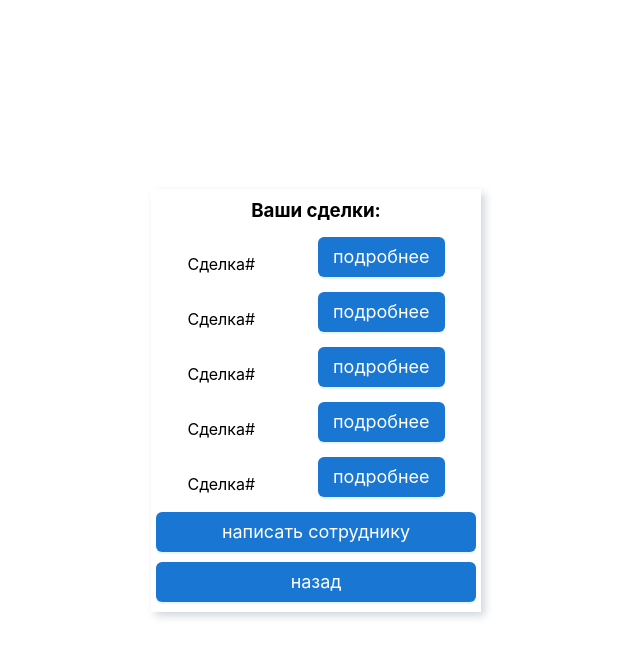
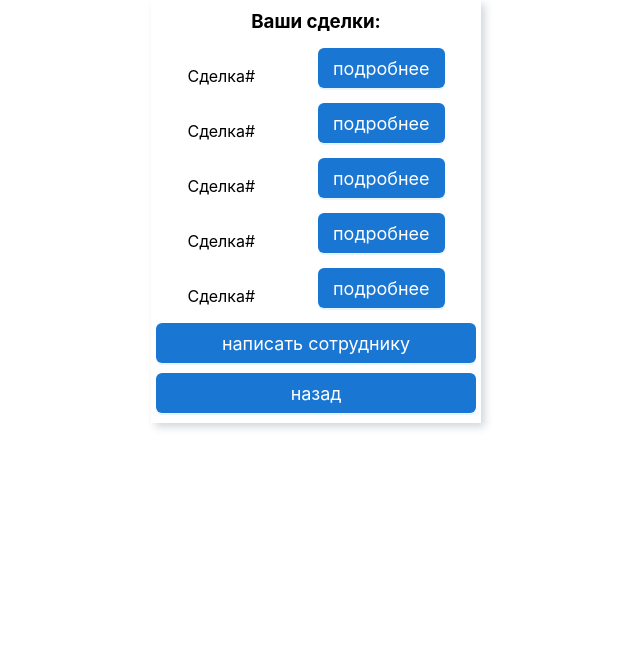
Before and after one commit to qoobatov/belgikgBot, a React (Create React App) app: page /tradelist in a window 1280 px wide. Shown: the top 658 px of the page, without its empty margins (324-964 px from the left). Built offline with nearby package versions, Linux system fonts and the light colour scheme.

Commit message:
change stylee in components( 100vh)

```diff
--- a/src/components/BayerServices/BayerServices.css
+++ b/src/components/BayerServices/BayerServices.css
@@ -20,8 +20,7 @@
   display: flex;
   justify-content: center;
   align-items: center;
-  /* text-align: center; */
-  /* height: 100vh; */
+
 }
 
 .bayer-services-content {
--- a/src/components/Login/Login.css
+++ b/src/components/Login/Login.css
@@ -3,7 +3,6 @@
   flex-direction: column;
   justify-content: center;
   align-items: center;
-  height: 100vh;
 }
 #basic_username{
   margin-bottom: 20px;
--- a/src/components/MyTrades/MyTrades.css
+++ b/src/components/MyTrades/MyTrades.css
@@ -2,7 +2,6 @@
   display: flex;
   justify-content: center;
   align-items: center;
-  height: 100vh;
 }
 .my-trades-content {
   width: 330px;
--- a/src/components/NewOrder/NewOrder.css
+++ b/src/components/NewOrder/NewOrder.css
@@ -2,7 +2,6 @@
   display: flex;
   justify-content: center;
   align-items: center;
-  height: 100vh;
 }
 
 .new-order-content {
--- a/src/components/TradesList/TradeList.css
+++ b/src/components/TradesList/TradeList.css
@@ -2,7 +2,6 @@
   display: flex;
   justify-content: center;
   align-items: center;
-  height: 100vh;
 }
 
 .trade-list-content {
```
